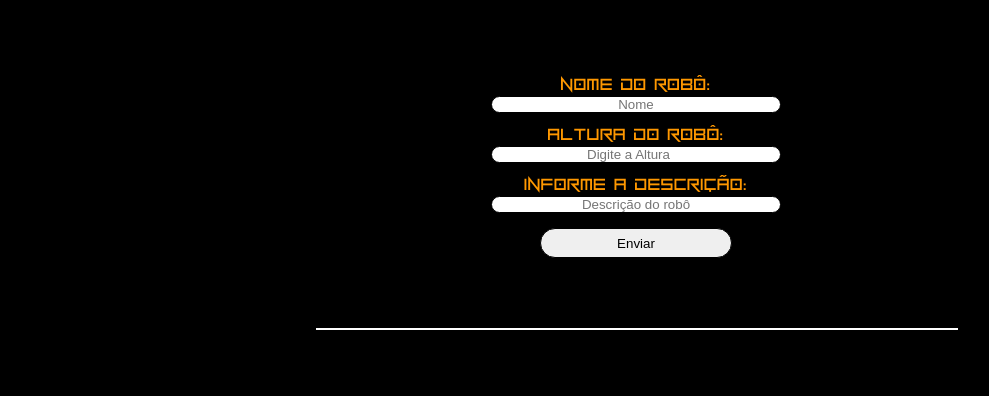
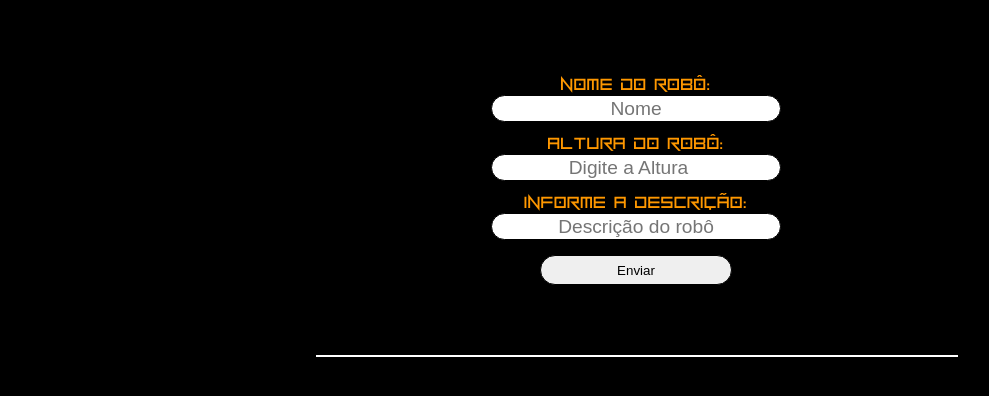
Before and after one commit to jhuni0r07jr/Rob-s, a plain HTML site: page index.html in a window 1280 px wide. Shown: the part 92-488 px from the top of the page, without its empty margins (4-993 px from the left). Drawn offline with Linux system fonts and the light colour scheme.

Commit message:
Atualizando o tamanho do Input.

```diff
--- a/Style.css
+++ b/Style.css
@@ -106,8 +106,9 @@ tbody img{
 
 .divs input{
     width: 45%;
-    height: 100%;
+    height: 25px;
     outline: none;
+    font-size: larger;
     text-align: center;
     align-items: center;
     border-radius: 20px;
```
